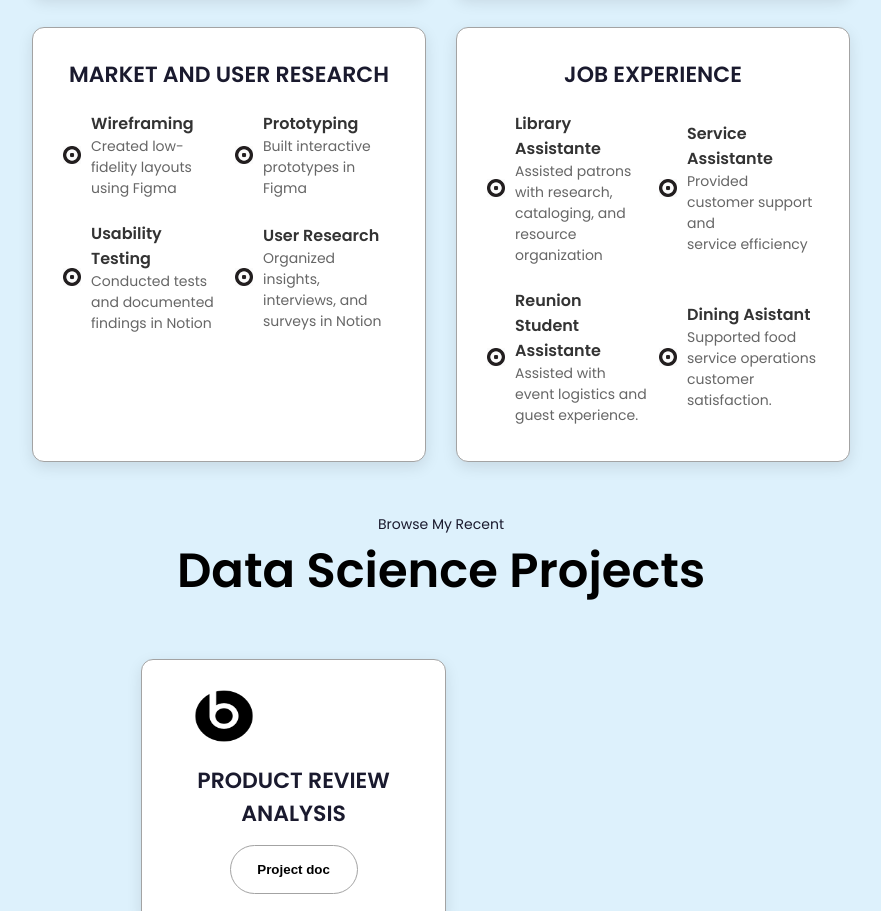
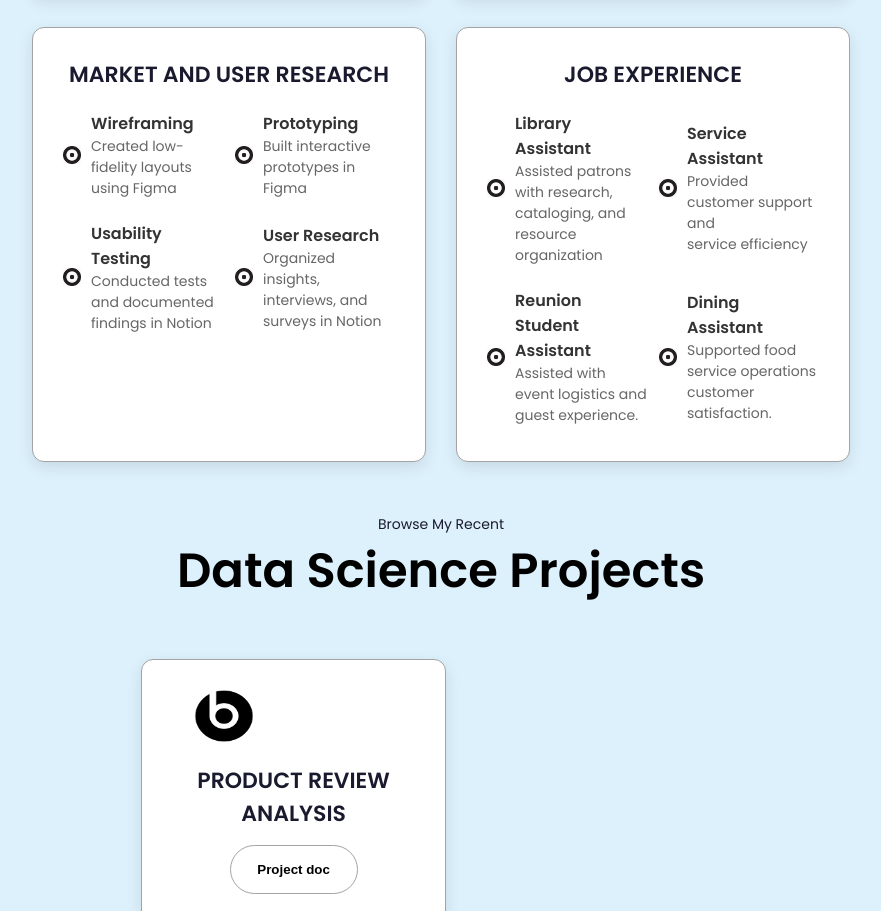
Before and after one commit to Wagyei/My_web, a website: page index.html in a window 1280 px wide. Shown: the part 2171-3082 px from the top of the page, without its empty margins (199-1080 px from the left). Drawn offline with Linux system fonts and the light colour scheme.

Commit message:
corrected spellings

```diff
--- a/index.html
+++ b/index.html
@@ -176,10 +176,10 @@
               <div class="details-container">
                 <h2 class="experience-sub-title">Job Experience</h2>
                 <div class="article-container">
-                    <article><img src="./assets/checkmark.png" alt="Experience icon" class="icon" /><div><h5>Library Assistante</h5><p>Assisted patrons with research,</p><p> cataloging, and resource organization</p></div></article>
-                    <article><img src="./assets/checkmark.png" alt="Experience icon" class="icon" /><div><h5>Service Assistante</h5><p>Provided customer support and </p><p>service efficiency</p></div></article>
-                    <article><img src="./assets/checkmark.png" alt="Experience icon" class="icon" /><div><h5>Reunion Student Assistante</h5><p>Assisted with event logistics and</p><p>guest experience.</p></div></article>
-                    <article><img src="./assets/checkmark.png" alt="Experience icon" class="icon" /><div><h5>Dining Asistant</h5><p>Supported food service operations </p><p>customer satisfaction.</p></div></article>
+                    <article><img src="./assets/checkmark.png" alt="Experience icon" class="icon" /><div><h5>Library Assistant</h5><p>Assisted patrons with research,</p><p> cataloging, and resource organization</p></div></article>
+                    <article><img src="./assets/checkmark.png" alt="Experience icon" class="icon" /><div><h5>Service Assistant</h5><p>Provided customer support and </p><p>service efficiency</p></div></article>
+                    <article><img src="./assets/checkmark.png" alt="Experience icon" class="icon" /><div><h5>Reunion Student Assistant</h5><p>Assisted with event logistics and</p><p>guest experience.</p></div></article>
+                    <article><img src="./assets/checkmark.png" alt="Experience icon" class="icon" /><div><h5>Dining Assistant</h5><p>Supported food service operations </p><p>customer satisfaction.</p></div></article>
                 </div>
             </div>
       </section>
```
